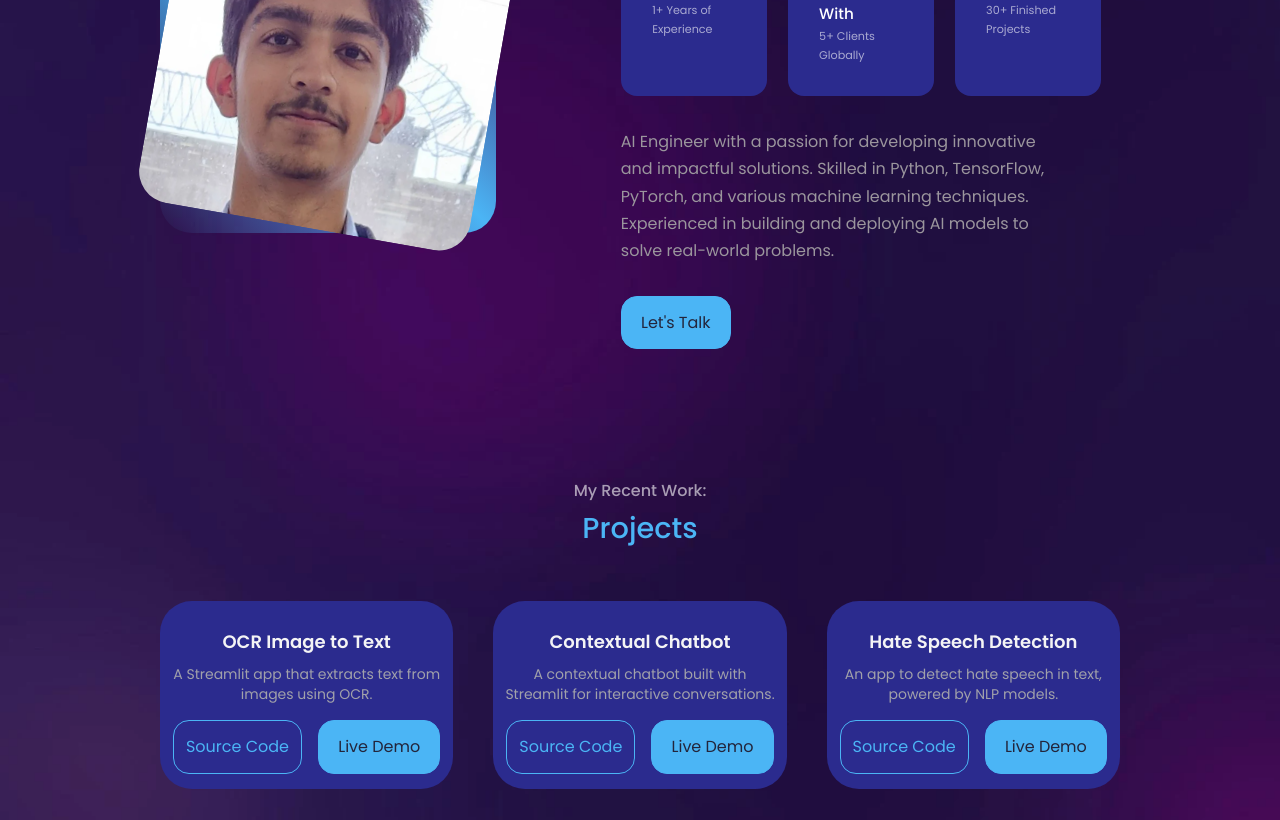
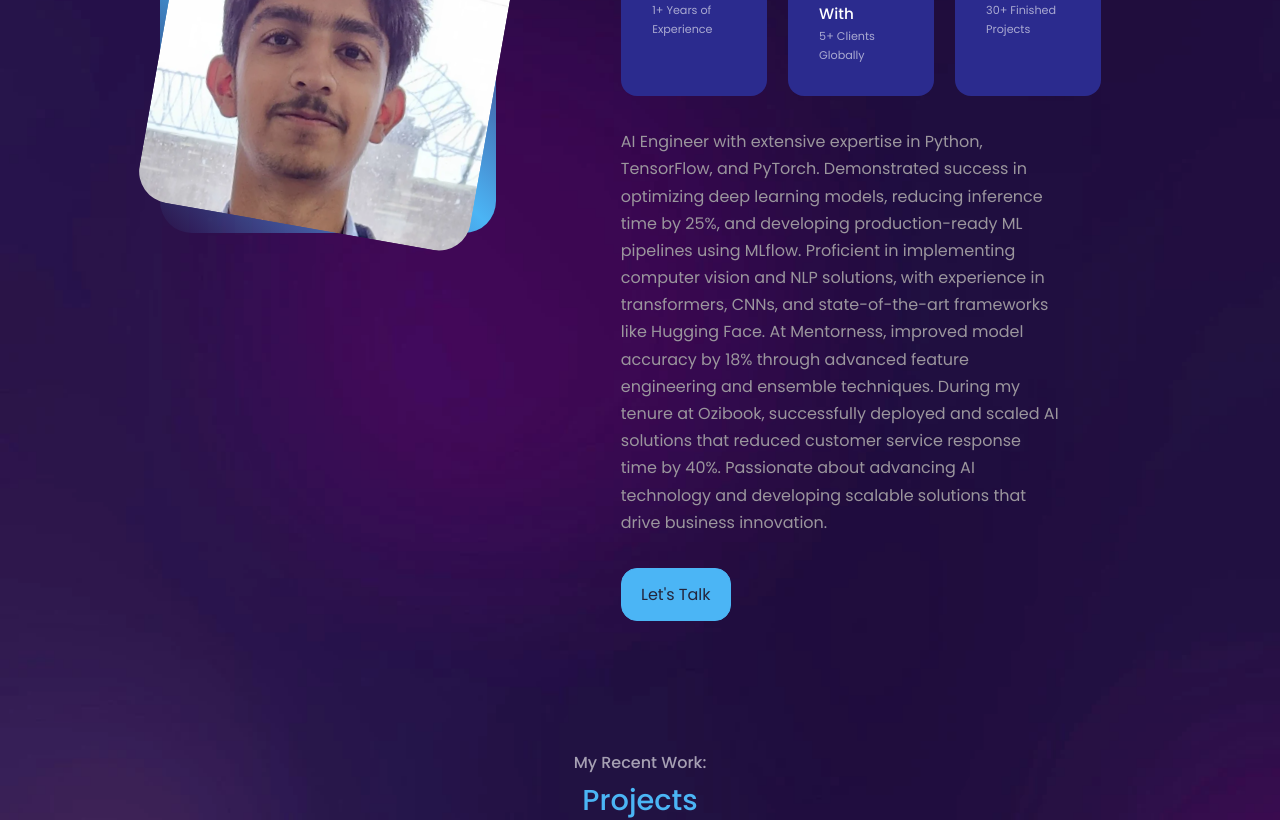
Before and after one commit to Rayyan9477/react-portfolio, a React (Vite) app: page / in a window 1280 px wide. Shown: the part 1100-1920 px from the top of the page. Built offline with nearby package versions, Linux system fonts and the light colour scheme.

Commit message:
update About section and portfolio data: enhance professional description, modify footer link, and add new projects

```diff
--- a/src/components/about/about.tsx
+++ b/src/components/about/about.tsx
@@ -53,10 +53,12 @@ const About = () => {
             </article>
           </div>
           <p className="my-[2rem] ml-0 mr-[2.6rem] text-[#9b969d] max-md:mx-0 max-md:mb-[1.5rem] max-md:mt-[1rem] max-sm:mx-0 max-sm:my-[1.5rem]">
-            AI Engineer with a passion for developing innovative and impactful
-            solutions. Skilled in Python, TensorFlow, PyTorch, and various
-            machine learning techniques. Experienced in building and deploying
-            AI models to solve real-world problems.
+          AI Engineer with extensive expertise in Python, TensorFlow, and PyTorch.
+          Demonstrated success in optimizing deep learning models, reducing inference time by 25%, and developing production-ready ML pipelines using MLflow.
+          Proficient in implementing computer vision and NLP solutions, with experience in transformers, CNNs, and state-of-the-art frameworks like Hugging Face.
+          At Mentorness, improved model accuracy by 18% through advanced feature engineering and ensemble techniques.
+          During my tenure at Ozibook, successfully deployed and scaled AI solutions that reduced customer service response time by 40%.
+          Passionate about advancing AI technology and developing scalable solutions that drive business innovation.
           </p>
           <a
             href="#contact"
--- a/src/components/footer/footer.tsx
+++ b/src/components/footer/footer.tsx
@@ -29,7 +29,7 @@ const Footer = () => {
           <a href="#services">SERVICES</a>
         </li>
         <li>
-          <a href="#portfolio">PORTFOLIO</a>
+          <a href="#portfolio">PROJECTS</a>
         </li>
         {/* TODO: Uncomment this line when I receive testimonials */}
         {/* <li>
--- a/src/components/portfolio/data/data.tsx
+++ b/src/components/portfolio/data/data.tsx
@@ -9,18 +9,26 @@ export const data = [
   },
   {
     id: Math.random(),
+    title: "Hate Speech Detection",
+    subtitle: "An app to detect hate speech in text, powered by NLP models.",
+    github: "https://github.com/Rayyan9477/Hate-Speech-Detection",
+    liveUrl: "https://hate-speech-detection-trmipfakvkn6ycvnjkpmqk.streamlit.app/",
+  },
+  {
+    id: Math.random(),
+    title: "Claim Guard: Healthcare Claim Integrity and Fraud Detection",
+    subtitle: "A system for healthcare claim integrity and fraud detection.",
+    github: "https://github.com/Rayyan9477/Claim-Guard-Healthcare-Claim-Integrity-and-Fraud-Detection",
+    liveUrl: "https://claims-optimization.streamlit.app/",
+  },
+  {
+    id: Math.random(),
     title: "Contextual Chatbot",
     subtitle: "A contextual chatbot built with Streamlit for interactive conversations.",
     github: "https://github.com/Rayyan9477/Contextual-Chatbot",
     liveUrl: "#",
   },
-  {
-    id: Math.random(),
-    title: "Hate Speech Detection",
-    subtitle: "An app to detect hate speech in text, powered by NLP models.",
-    github: "https://github.com/Rayyan9477/Hate-Speech-Detection",
-    liveUrl: "https://hate-speech-detection-trmipfakvkn6ycvnjkpmqk.streamlit.app/",
-  },
+
   {
     id: Math.random(),
     title: "House Price Prediction",
@@ -35,11 +43,5 @@ export const data = [
     github: "https://github.com/Rayyan9477/Chatbot-Genrative-AI",
     liveUrl: "#",
   },
-  {
-    id: Math.random(),
-    title: "Claim Guard: Healthcare Claim Integrity and Fraud Detection",
-    subtitle: "A system for healthcare claim integrity and fraud detection.",
-    github: "https://github.com/Rayyan9477/Claim-Guard-Healthcare-Claim-Integrity-and-Fraud-Detection",
-    liveUrl: "https://claims-optimization.streamlit.app/",
-  },
+
 ];
--- a/src/components/portfolio/portfolio.tsx
+++ b/src/components/portfolio/portfolio.tsx
@@ -35,7 +35,7 @@ const Portfolio = () => {
                 <a href={liveUrl} target="_blank">
                   <button
                     className="btn btn-primary rounded-2xl disabled:cursor-not-allowed disabled:opacity-50 max-md:p-2"
-                    disabled={item.noLive}
+                    disabled={!item.liveUrl || item.liveUrl === "#"}
                   >
                     Live Demo
                   </button>
```
